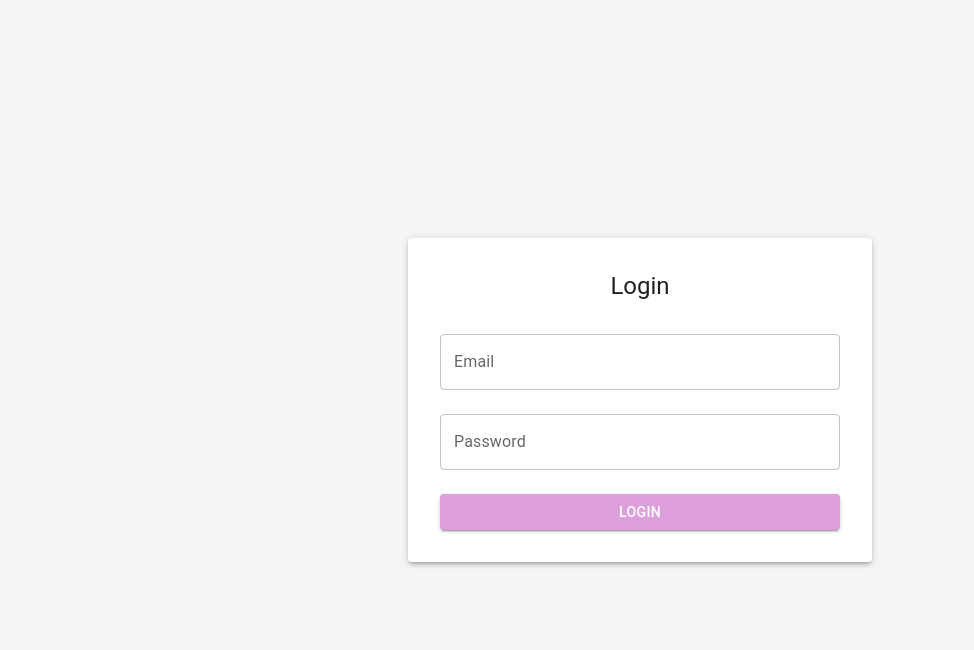
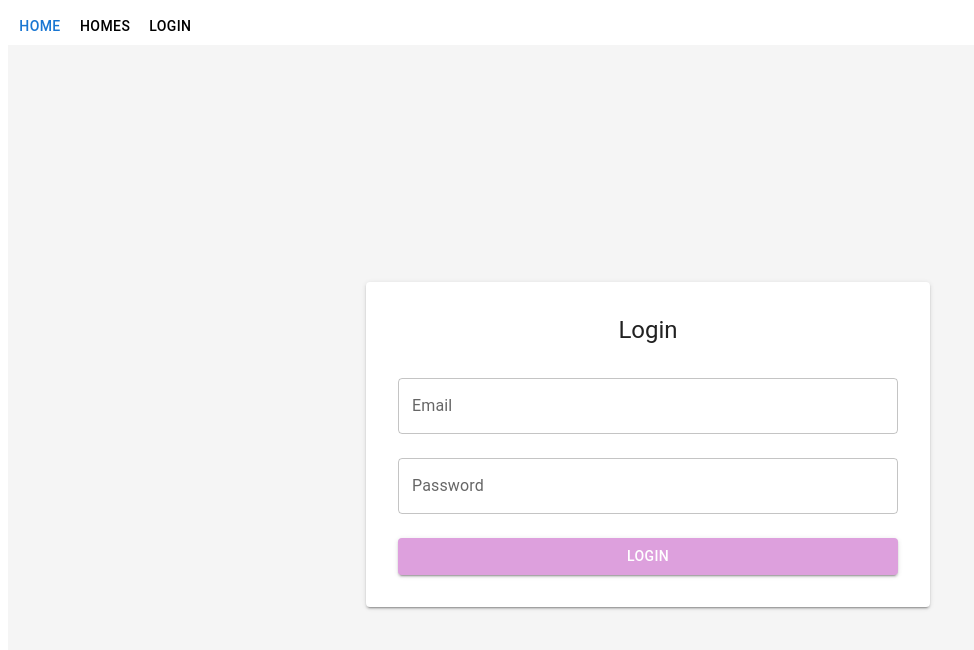
Before and after one commit to HanzDaoang/vthacks, a React (Vite) app in the folder daddys-home/: page /login in a window 1280 px wide. Shown: the top 650 px of the page, without its empty margins (0-974 px from the left). Built offline with nearby package versions, Linux system fonts and the light colour scheme.

Commit message:
added navigation bar and login component

```diff
--- a/daddys-home/src/App.jsx
+++ b/daddys-home/src/App.jsx
@@ -1,5 +1,5 @@
-import { Box } from "@mui/material";
-import { BrowserRouter as Router, Route, Routes } from "react-router-dom";
+import { AppBar, Toolbar, Typography, Button, Box } from '@mui/material';
+import { Route, Routes, Link} from "react-router-dom";
 import Home from "./Pages/Home";
 import Homes from "./Pages/Homes";
 import Login from './Pages/Login'
@@ -7,14 +7,31 @@ import Login from './Pages/Login'
 
 function App() {
   return (
-    <Box height="100vh" width="100vw" overflow="auto">
-      <Router>
-        <Routes>
-          <Route path="/" element={<Home />} />
-          <Route path="/homes" element={<Homes />} />
-          <Route path="/login" element={<Login />} />
-        </Routes>
-      </Router>
+    // The box is similar to a div
+    <Box height="100vh" width="100vw" overflow="auto" sx={{ backgroundColor: '#ffffff' }} >
+
+      {/* Navigation Bar
+      <AppBar position="static">
+        <Toolbar>
+          <Typography variant="h6" sx={{ flexGrow: 1 }}>
+            My App
+          </Typography>
+          <Button color="inherit" component={Link} to="/">Home</Button>
+          <Button color="inherit" component={Link} to="/homes">Homes</Button>
+          <Button color="inherit" component={Link} to="/login">Login</Button>
+        </Toolbar>
+      </AppBar> */}
+      <Button component={Link} to="/">Home</Button>
+      <Button color="inherit" component={Link} to="/homes">Homes</Button>
+      <Button color="inherit" component={Link} to="/login">Login</Button>
+
+
+      <Routes>
+        <Route path="/" element={<Home />} />
+        <Route path="/homes" element={<Homes />} />
+        <Route path="/login" element={<Login />} />
+      </Routes>
+
     </Box>
   );
 }
--- a/daddys-home/src/Pages/Login.jsx
+++ b/daddys-home/src/Pages/Login.jsx
@@ -33,7 +33,7 @@ const Login = () => {
         backgroundColor: '#f5f5f5'
       }}
     >
-      <Paper elevation={3} sx={{ padding: '2rem', width: '400px' }}>
+      <Paper elevation={2} sx={{ padding: '2rem', width: '500px' }}>
         <Typography variant="h5" component="h1" sx={{ textAlign: 'center', mb: 2 }}>
           Login
         </Typography>
--- a/daddys-home/src/main.jsx
+++ b/daddys-home/src/main.jsx
@@ -1,10 +1,13 @@
-import { StrictMode } from 'react'
-import { createRoot } from 'react-dom/client'
-import App from './App.jsx'
-import './index.css'
+import React from 'react';
+import ReactDOM from 'react-dom/client';
+import { BrowserRouter } from 'react-router-dom';
+import App from './App';
 
-createRoot(document.getElementById('root')).render(
-  <StrictMode>
-    <App />
-  </StrictMode>,
-)
+const root = ReactDOM.createRoot(document.getElementById('root'));
+root.render(
+  <React.StrictMode>
+    <BrowserRouter>
+      <App />
+    </BrowserRouter>
+  </React.StrictMode>
+);
```
